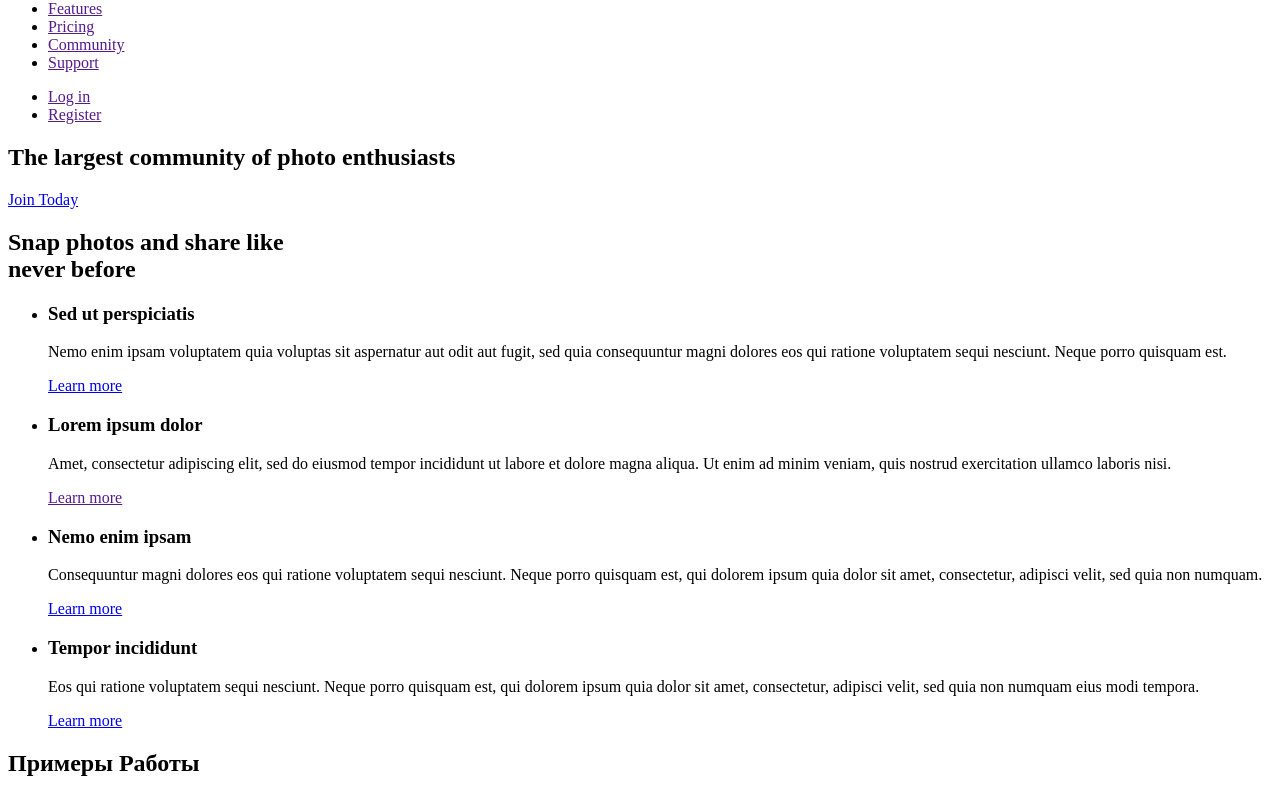
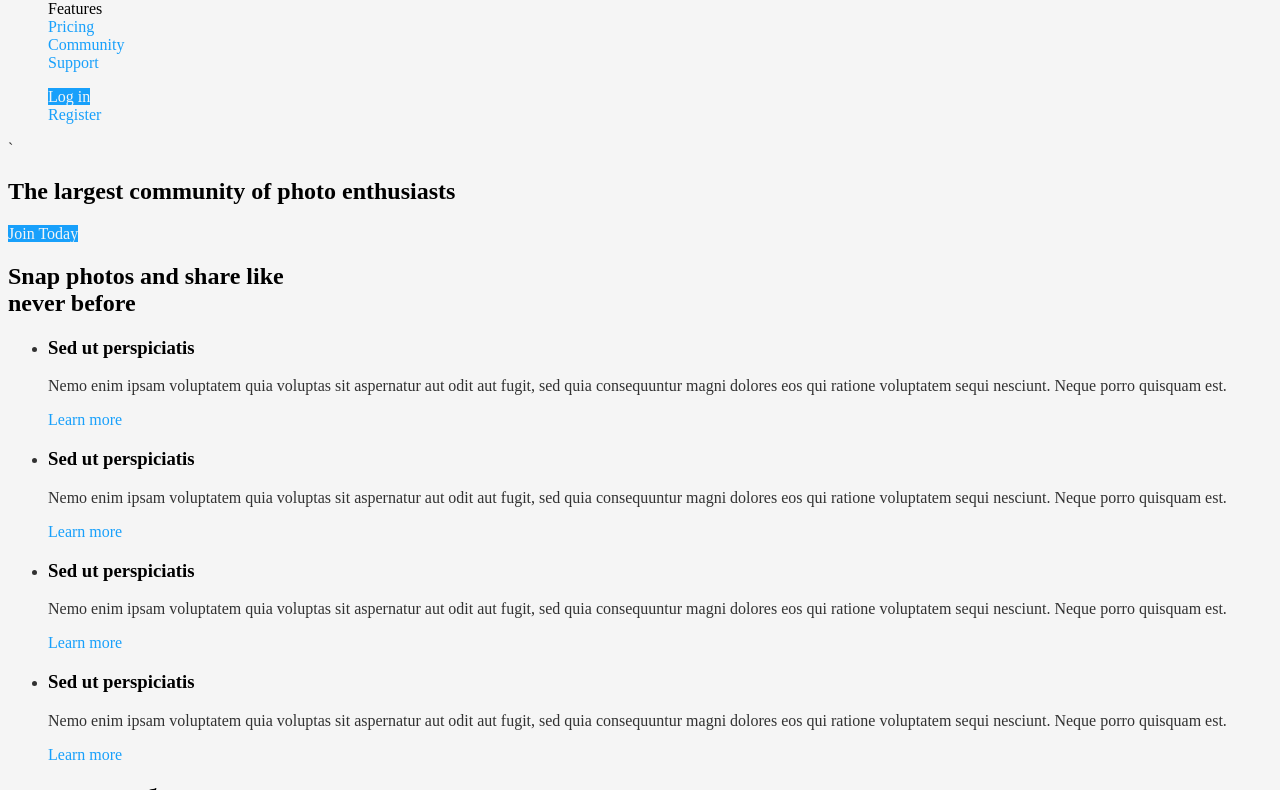
Before and after one commit to Gefestios/PhotoRepeta, a plain HTML site: page index.html in a window 1280 px wide. Shown: the part 42-832 px from the top of the page. Drawn offline with Linux system fonts and the light colour scheme.

Commit message:
cvet vebinar3

```diff
--- /dev/null
+++ b/css/style.css
@@ -0,0 +1,90 @@
+/* Globalnije classi */
+:root {
+    --primary-text-color:rgba(0, 0, 0, 0.8);
+    --title-text-color: rgba(0, 0, 0, 1);
+    --accent-color: rgba(24, 160, 251, 1);
+    --primary-white-color: rgba(245, 245, 245, 1)
+}
+/* background: rgba(0, 0, 0, 1);  Cvet osnovnoj */
+/* background: rgba(0, 0, 0, 0.8); Vtorichnij cvet */
+/* background: rgba(255, 255, 255, 1); Belij cvet */
+/* background: rgba(24, 160, 251, 1); Akcent */
+/* background: rgba(245, 245, 245, 1); Vtorichnij cvet fona */
+
+
+
+body {
+    background-color: var(--primary-white-color);
+    color: var(--primary-text-color);
+}
+
+a {
+    color: inherit;
+    text-decoration: none;
+
+}
+
+.list{
+    list-style: none;
+}
+/* Globalnije classi */
+
+.logo {
+    color:var(--title-text-color) ;
+}
+
+.logo:hover{
+color: var(--accent-color);
+}
+
+/* site nav */
+.site-nav .link {
+color: var(--accent-color);
+}
+.site-nav .link:hover,
+.site-nav .link:focus{
+    color: var(--title-text-color);
+}
+
+.site-nav .link.current {
+        color: var(--title-text-color);
+}
+/* HERO */
+.hero-title {
+    color: var(--title-text-color);
+}
+
+
+/* Section */
+.section-title{
+    color: var(--title-text-color);
+}
+
+
+/* Features */
+.features-list .title {
+    color: var(--title-text-color);
+}
+
+
+/* Examples */
+.work-list .title{
+color: var(--title-text-color);
+}
+
+
+/* Button */
+.button{
+    color: var(--title-text-color);
+    background-color: var(--primary-white-color);
+}
+
+.button.primary {
+    color: var(--primary-white-color);
+    background-color: var(--accent-color);
+}
+
+.button.secondary {
+    color: var(--accent-color);
+    background-color: var(--primary-white-color);
+}
--- a/index.html
+++ b/index.html
@@ -5,87 +5,91 @@
     <meta http-equiv="X-UA-Compatible" content="IE=edge">
     <meta name="viewport" content="width=device-width, initial-scale=1.0">
     <title>Photo</title>
+    <link rel="stylesheet" href="./css/style.css">
 </head>
 <body>
+            <!-- Shapka saita -->
     <header>
     <nav>
         <!-- Логотип -->
-        <a href=""><img src="./photo/logo.svg" alt="logo"> photo</a>
+        <a class="logo" href=""><img src="./photo/logo.svg" alt="logo"> photo</a>
         <!-- Меню навигации -->
-        <ul>
-            <li> <a href="">Features</a> </li>
-            <li> <a href="">Pricing</a> </li>
-            <li> <a href="">Community</a> </li>
-            <li> <a href="">Support</a> </li>
+        <ul class="site-nav list">
+            <li> <a href="" class="link current">Features</a> </li>
+            <li> <a href="" class="link">Pricing</a> </li>
+            <li> <a href="" class="link">Community</a> </li>
+            <li> <a href="" class="link">Support</a> </li>
         </ul>
-        <ul>
-            <li> <a href="">Log in</a> </li>
-            <li> <a href="">Register</a> </li>
+        <ul class="auth-nav list">
+            <li> <a href="" class="button primary">Log in</a> </li>
+            <li> <a href="" class="button secondary">Register</a> </li>
         </ul>
     </nav>
-    </header>
+    </header>`
+
     <main>
-            <section>
-                <h1>The largest community of photo enthusiasts</h1>
-                <a href="#">Join Today</a>
+        <!-- Hero -->
+            <section class="hero">
+                <h1 class="hero-title">The largest community of photo enthusiasts</h1>
+                <a href="#" class="button primary">Join Today</a>
             </section>
-
-            <section>
-                <h2>Snap photos and share like <br> never before</h2>
-                <ul>
+            <!-- Preimuschistva -->
+            <section class="section">
+                <h2 class="section-title">Snap photos and share like <br> never before</h2>
+                <ul class="features-list">
                     <li>
-                        <h3>Sed ut perspiciatis</h3>
+                        <h3 class="title">Sed ut perspiciatis</h3>
                         <p>Nemo enim ipsam voluptatem quia voluptas sit aspernatur aut odit aut fugit, sed quia consequuntur magni
                             dolores eos qui
                             ratione voluptatem sequi nesciunt. Neque porro quisquam est.</p>
-                        <a href="#">Learn more</a>
+                        <a href="#" class="button secondary">Learn more</a>
                     </li>
                     <li>
-                        <h3>Lorem ipsum dolor</h3>
-                        <p>Amet, consectetur adipiscing elit, sed do eiusmod tempor incididunt ut labore et dolore magna aliqua. Ut
-                            enim ad minim
-                            veniam, quis nostrud exercitation ullamco laboris nisi.</p>
-                        <a href="">Learn more</a>
+                        <h3 class="title">Sed ut perspiciatis</h3>
+                        <p>Nemo enim ipsam voluptatem quia voluptas sit aspernatur aut odit aut fugit, sed quia consequuntur magni
+                            dolores eos qui
+                            ratione voluptatem sequi nesciunt. Neque porro quisquam est.</p>
+                        <a href="#" class="button secondary">Learn more</a>
                     </li>
                     <li>
-                        <h3>Nemo enim ipsam</h3>
-                        <p>Consequuntur magni dolores eos qui ratione voluptatem sequi nesciunt. Neque porro quisquam est, qui
-                            dolorem ipsum quia
-                            dolor sit amet, consectetur, adipisci velit, sed quia non numquam.</p>
-                        <a href="#">Learn more</a>
+                        <h3 class="title">Sed ut perspiciatis</h3>
+                        <p>Nemo enim ipsam voluptatem quia voluptas sit aspernatur aut odit aut fugit, sed quia consequuntur magni
+                            dolores eos qui
+                            ratione voluptatem sequi nesciunt. Neque porro quisquam est.</p>
+                        <a href="#" class="button secondary">Learn more</a>
                     </li>
                     <li>
-                        <h3>Tempor incididunt</h3>
-                        <p>Eos qui ratione voluptatem sequi nesciunt. Neque porro quisquam est, qui dolorem ipsum quia dolor sit
-                            amet, consectetur,
-                            adipisci velit, sed quia non numquam eius modi tempora.</p>
-                        <a href="#">Learn more</a>
+                        <h3 class="title">Sed ut perspiciatis</h3>
+                        <p>Nemo enim ipsam voluptatem quia voluptas sit aspernatur aut odit aut fugit, sed quia consequuntur magni
+                            dolores eos qui
+                            ratione voluptatem sequi nesciunt. Neque porro quisquam est.</p>
+                        <a href="#" class="button secondary">Learn more</a>
                     </li>
                 </ul>
             </section>
-
-            <section>
-                <h2>Примеры Работы</h2>
-                <ul>
+            <!-- Primeri rabot -->
+            <section class="section">
+                <h2 class="section-title">Примеры Работы</h2>
+                <ul class="work-list">
                     <li>
                         <img src="./photo/Rectangle.png" alt="photo" width="750">
-                        <h3>Sed ut perspiciatis unde omnis</h3>
+                        <h3 class="title">Sed ut perspiciatis unde omnis</h3>
                         <p>Nemo enim ipsam voluptatem quia voluptas sit aspernatur aut odit aut fugit, sed quia consequuntur magni
                             dolores eos qui
                             ratione voluptatem sequi nesciunt. Neque porro quisquam est, qui dolorem.</p>
                     </li>
                     <li>
                         <img src="./photo/Rectangle.png" alt="photo" width="750">
-                        <h3>Sed ut perspiciatis unde omnis</h3>
+                        <h3 class="title">Sed ut perspiciatis unde omnis</h3>
                         <p>Nemo enim ipsam voluptatem quia voluptas sit aspernatur aut odit aut fugit, sed quia consequuntur magni
                             dolores eos qui
                             ratione voluptatem sequi nesciunt. Neque porro quisquam est, qui dolorem.</p>
                     </li>
                 </ul>
             </section>
-
-            <section>
-                <h2>You’re in good company</h2>
+            <!-- Klienti -->
+            <section class="section">
+                <h2 class="section-title">You’re in good company</h2>
                 <p>Lorem ipsum dolor sit amet, consectetur adipiscing elit, sed do eiusmod tempor incididunt ut labore</p>
                 <ul>
                     <li> <a href="#"> <img src="./photo/icon.svg" alt="photo"> </a> </li>
@@ -98,15 +102,16 @@
                     <li> <a href="#"> <img src="./photo/icon.svg" alt="photo"> </a> </li>
                 </ul>
             </section>
-
-            <section>
+            <!-- Registracia -->
+            <section class="section">
                 <p>Lorem ipsum dolor sit amet, consectetur adipiscing elit, sed do eiusmod tempor incididunt ut labore</p>
                 <div>
-                <a href="">Join Today</a>
-                <a href="">Contact us</a>
+                <a href="" class="button primary">Join Today</a>
+                <a href="" class="button secondary">Contact us</a>
                 </div>
             </section>
     </main>
+        <!-- Podval -->
     <footer>
         <ul>
             <li><a href="#">Mobile app</a></li>
@@ -129,5 +134,7 @@
         <p>&copy;Photo, Inc. 2019. We love our users!</p>`
     </footer>
 
+
+
 </body>
 </html>
```
